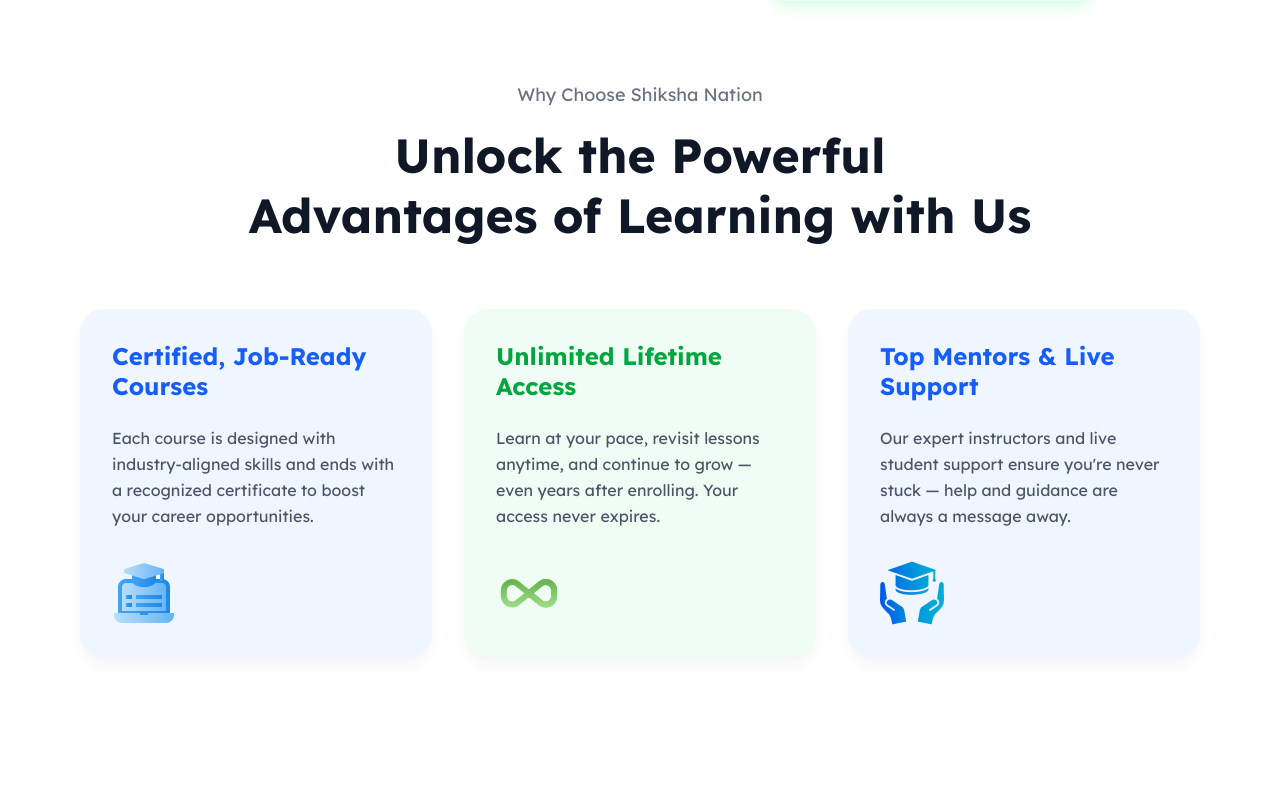
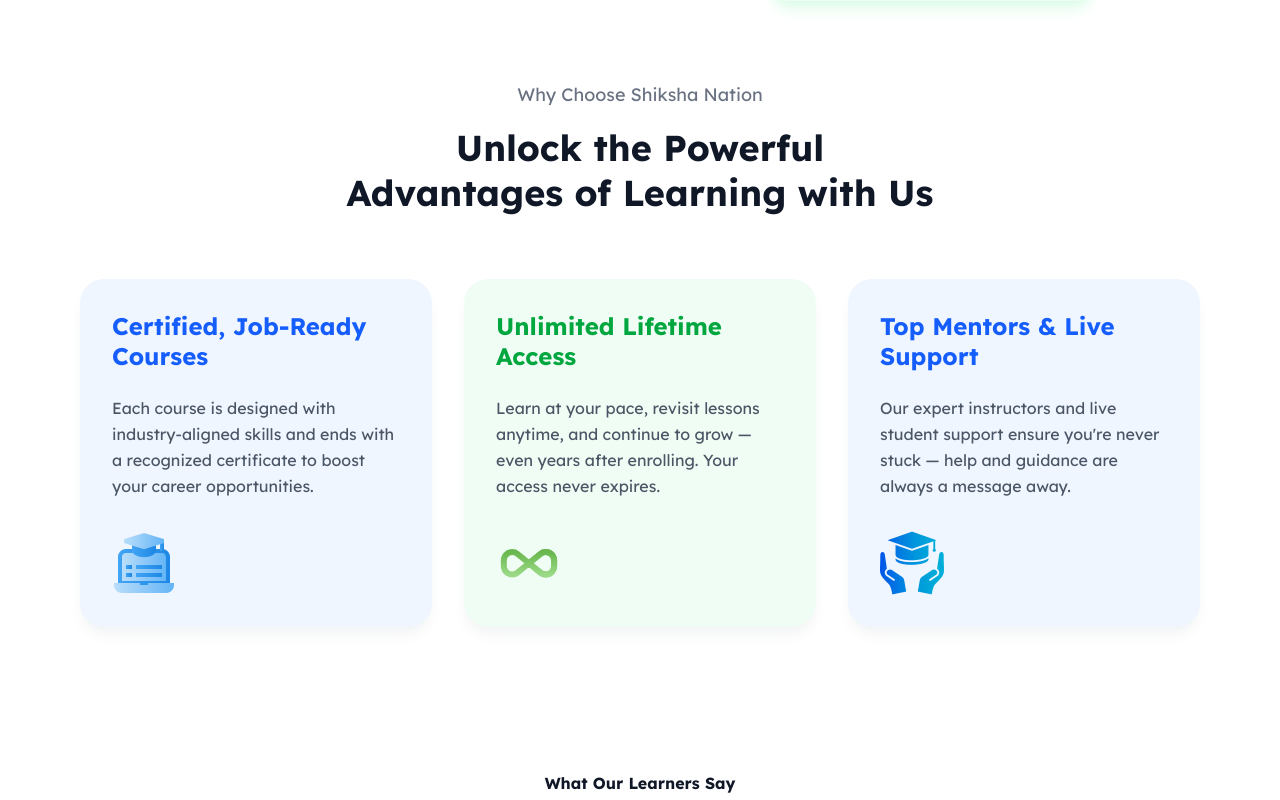
Before and after one commit to shikshanationdev/web, a Next.js app: page /about in a window 1280 px wide. Shown: the part 3600-4400 px from the top of the page. Built offline with nearby package versions, Linux system fonts and the light colour scheme.

Commit message:
Refactor heading styles for consistency and improved readability in LearningGoalSection, TestimonialsSection, and WhyChooseUs components

```diff
--- a/src/components/HomePageSections/LearningGoalSection.tsx
+++ b/src/components/HomePageSections/LearningGoalSection.tsx
@@ -56,7 +56,7 @@
     <section className="w-full py-20 bg-gray-50">
       <div className="container mx-auto px-4">
         <div className="text-center mb-16">
-          <h2 className="text-4xl md:text-5xl font-bold text-gray-900 mb-4 font-['Lexend_Deca',Helvetica]">
+          <h2 className="text-4xl font-bold text-gray-900 mb-4 font-['Lexend_Deca',Helvetica]">
             Top Categories
           </h2>
           <p className="text-lg text-gray-600 max-w-3xl mx-auto font-['Lexend_Deca',Helvetica]">
--- a/src/components/HomePageSections/TestimonialsSection.tsx
+++ b/src/components/HomePageSections/TestimonialsSection.tsx
@@ -88,7 +88,7 @@
       <div className="max-w-7xl mx-auto">
         {/* Header */}
         <div className="text-center mb-16">
-          <h2 className="text-4xl md:text-4xl lg:text-5xl px-5 md:px-0 font-bold text-gray-900 mb-4">
+          <h2 className="textxl px-5 md:px-0 font-bold text-gray-900 mb-4">
             What Our Learners Say
           </h2>
           <p className="text-base md:text-lg text-gray-600 max-w-3xl mx-auto">
--- a/src/components/about/WhyChooseUs.tsx
+++ b/src/components/about/WhyChooseUs.tsx
@@ -30,7 +30,7 @@
     <section className="w-full max-w-6xl mx-auto py-20 px-4">
       <div className="text-center mb-16">
         <p className="text-gray-500 text-lg mb-4">Why Choose Shiksha Nation</p>
-        <h2 className="text-3xl md:text-5xl font-bold text-gray-900 leading-tight">
+        <h2 className="text-3xl md:text-4xl font-bold text-gray-900 leading-tight">
           Unlock the Powerful<br />
           Advantages of Learning with Us
         </h2>
```
